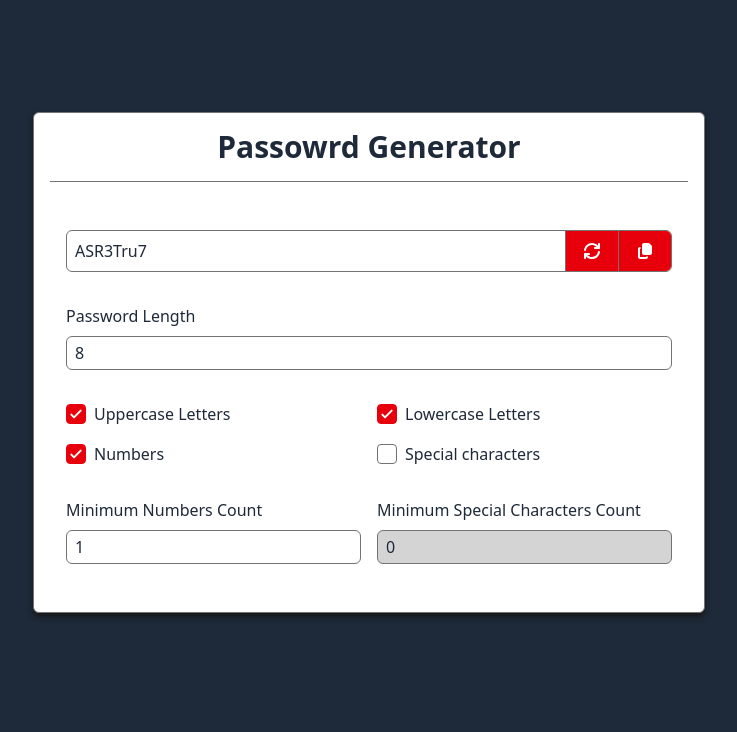
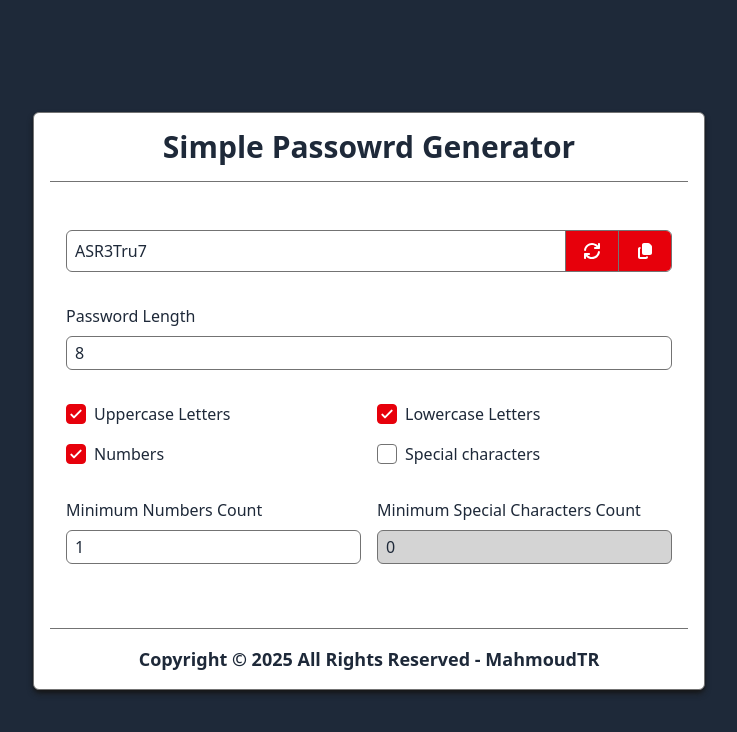
Before and after one commit to Mahmoud217TR/simple-password-generator, a Vue app: page / in a window 1280 px wide. Shown: the top 732 px of the page, without its empty margins (271-1008 px from the left). Built offline with nearby package versions, Linux system fonts and the light colour scheme.

Commit message:
style: fixed styles & added copyrights with credits

```diff
--- a/index.html
+++ b/index.html
@@ -8,8 +8,8 @@
   <title>Simple Password Generator - By MahmoudTR</title>
 </head>
 
-<body>
-  <div id="app" class="min-h-screen bg-gray-800"></div>
+<body class="bg-gray-800 text-white">
+  <div id="app" class="min-h-screen"></div>
   <div id="screen-overlays"></div>
   <script type="module" src="/src/main.js"></script>
 </body>
--- a/src/App.vue
+++ b/src/App.vue
@@ -13,11 +13,21 @@
     <DisplayCard class="max-w-2xl mx-auto text-gray-800">
       <template #header>
         <h1 class="text-center text-3xl font-bold">
-          Passowrd Generator
+          Simple Passowrd Generator
         </h1>
         <hr class="mt-4 mb-8 border-neutral-500">
       </template>
       <PasswordGenerator class="p-4" />
+      <template #footer>
+        <hr class="mt-8 mb-4 border-neutral-500">
+        <p class="text-center text-lg font-semibold">
+          Copyright © 2025 All Rights Reserved -
+          <a href="https://github.com/Mahmoud217TR" target="__blank"
+            class="hover:text-red-600 transition-colors duration-300">
+            MahmoudTR
+          </a>
+        </p>
+      </template>
     </DisplayCard>
   </main>
 
--- a/src/components/buttons/RegularButton.vue
+++ b/src/components/buttons/RegularButton.vue
@@ -1,5 +1,5 @@
 <template>
-  <button v-bind="$attrs" class="cursor-pointer bg-red-600 hover:bg-red-700 text-white">
+  <button v-bind="$attrs" class="cursor-pointer bg-red-600 hover:bg-red-700 text-white transition-colors duration-300">
     <slot></slot>
   </button>
 </template>
--- a/src/components/form/CheckboxField.vue
+++ b/src/components/form/CheckboxField.vue
@@ -7,7 +7,7 @@
       v-bind="$attrs"
       class="peer hidden"
     />
-    <span class="h-5 w-5 flex items-center justify-center rounded border border-neutral-500 bg-white peer-checked:bg-red-600 peer-checked:border-red-600 transition-colors">
+    <span class="h-5 w-5 flex items-center justify-center rounded border border-neutral-500 bg-white peer-checked:bg-red-600 peer-checked:border-red-600 transition-colors duration-300">
       <svg v-if="modelValue" xmlns="http://www.w3.org/2000/svg" class="h-4 w-4 text-white"
         fill="none" viewBox="0 0 24 24" stroke="currentColor" stroke-width="3">
         <path stroke-linecap="round" stroke-linejoin="round" d="M5 13l4 4L19 7"/>
--- a/src/components/form/InputField.vue
+++ b/src/components/form/InputField.vue
@@ -2,7 +2,10 @@
   <input v-bind="$attrs"
     :value="modelValue"
     @input="$emit('update:modelValue', $event.target.value)"
-    class="border border-neutral-500 px-2 py-1 rounded-md disabled:bg-neutral-300 disabled:cursor-not-allowed"
+    class="border border-neutral-500 px-2 py-1 rounded-md
+      disabled:bg-neutral-300 disabled:cursor-not-allowed
+        focus:outline-0 focus:border-red-800 focus:shadow-lg
+      focus:shadow-red-400 transition-all duration-300"
   />
 </template>
 
```
